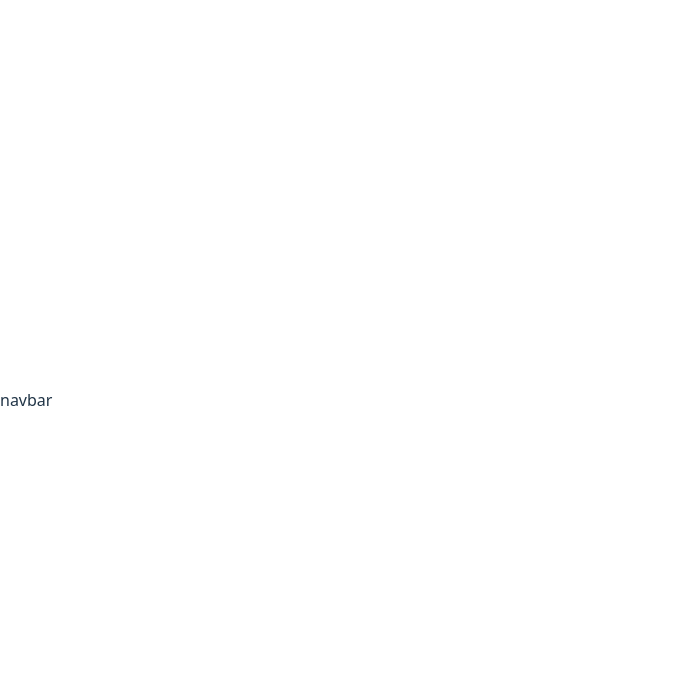
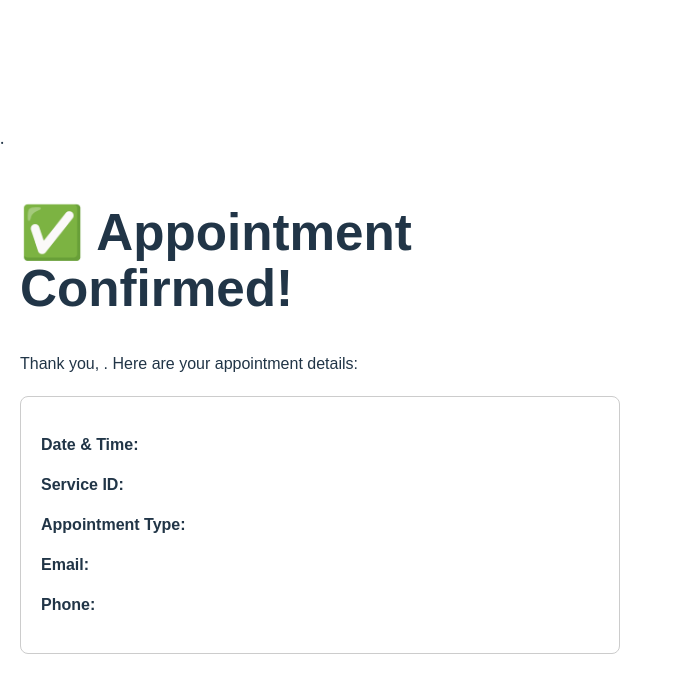
Before and after one commit to richdacoder/Barber-website, a React (Vite) app in the folder client/: page /confirmation in a window 1280 px wide. Before the commit this address had no page. Shown: the top 692 px of the page, without its empty margins (0-682 px from the left). Built offline with nearby package versions, Linux system fonts and the light colour scheme.

Commit message:
confirmation page created

```diff
--- /dev/null
+++ b/client/components/appointment-components/ConfirmationPage.jsx
@@ -0,0 +1,60 @@
+// FILE: client/pages/confirmation/ConfirmationPage.jsx
+
+import { useEffect, useState } from "react";
+
+export const ConfirmationPage = () => {
+  const [appointmentData, setAppointmentData] = useState({
+    name: "",
+    email: "",
+    phone: "",
+    serviceId: "",
+    locationId: "",
+    appointmentType: "",
+    slotId: "",
+    date: "",
+    customAddress: "",
+  });
+
+  // ⭐ READ URL PARAMETERS
+  useEffect(() => {
+    const params = new URLSearchParams(window.location.search);
+
+    const data = {
+      name: params.get("name") || "",
+      email: params.get("email") || "",
+      phone: params.get("phone") || "",
+      serviceId: params.get("serviceId") || "",
+      locationId: params.get("locationId") || "",
+      appointmentType: params.get("appointmentType") || "",
+      slotId: params.get("slotId") || "",
+      date: params.get("date") || "",
+      customAddress: params.get("customAddress") || "",
+    };
+
+    setAppointmentData(data);
+  }, []);
+
+  return (
+    <div style={{ maxWidth: 600, margin: "auto", padding: 20, fontFamily: "sans-serif" }}>
+      <h1>✅ Appointment Confirmed!</h1>
+      <p>Thank you, {appointmentData.name}. Here are your appointment details:</p>
+
+      <div style={{ border: "1px solid #ccc", padding: 20, borderRadius: 8, marginTop: 20 }}>
+        <p><strong>Date & Time:</strong> {appointmentData.date}</p>
+        <p><strong>Service ID:</strong> {appointmentData.serviceId}</p>
+        <p><strong>Appointment Type:</strong> {appointmentData.appointmentType}</p>
+
+        {appointmentData.appointmentType === "in-shop" && (
+          <p><strong>Location ID:</strong> {appointmentData.locationId}</p>
+        )}
+
+        {appointmentData.appointmentType === "mobile" && (
+          <p><strong>Mobile Address:</strong> {appointmentData.customAddress}</p>
+        )}
+
+        <p><strong>Email:</strong> {appointmentData.email}</p>
+        <p><strong>Phone:</strong> {appointmentData.phone}</p>
+      </div>
+    </div>
+  );
+};
--- a/client/components/calendar-components/appointment-form.jsx
+++ b/client/components/calendar-components/appointment-form.jsx
@@ -48,6 +48,20 @@ const AppointmentForm = ({ selectedSlotId, selectedDate, onSubmit }) => {
 
       alert("✅ Appointment booked successfully!");
 
+       // ⭐ NEW — Redirect user to confirmation page
+       const query = new URLSearchParams({
+        name: `${firstName} ${lastName}`,
+        email,
+        phone,
+        serviceId,
+        locationId,
+        appointmentType,
+        slotId: selectedSlotId,
+        date: selectedDate.toString(),
+      }).toString();
+
+      window.location.href = `/confirmation?${query}`; // ⭐ NEW
+
       // Reset form
       setFirstName(""); setLastName(""); setEmail(""); setPhone("");
       setProfilePicture(""); setServiceId(""); setLocationId(null);
--- a/client/components/navbar.jsx
+++ b/client/components/navbar.jsx
@@ -1,7 +1,7 @@
 const Navbar = () => {
 return(
 <>
-navbar
+.
 </>
 )
 }
--- a/client/src/App.jsx
+++ b/client/src/App.jsx
@@ -1,7 +1,9 @@
 import { Routes, Route } from 'react-router-dom';
-import Navbar from '../components/Navbar';
+import Navbar from '../components/navbar';
 import BookNow from '../components/booknow';
 import CalendarPage from '../components/calendarPage';
+import { ConfirmationPage } from "../components/appointment-components/ConfirmationPage";
+
 
 function App() {
   return (
@@ -12,6 +14,7 @@ function App() {
       <Routes>
         <Route path="/" element={<BookNow />} />
         <Route path="/calendar" element={<CalendarPage />} />
+        <Route path="/confirmation" element={<ConfirmationPage />} />
       </Routes>
     </div>
   );
```
